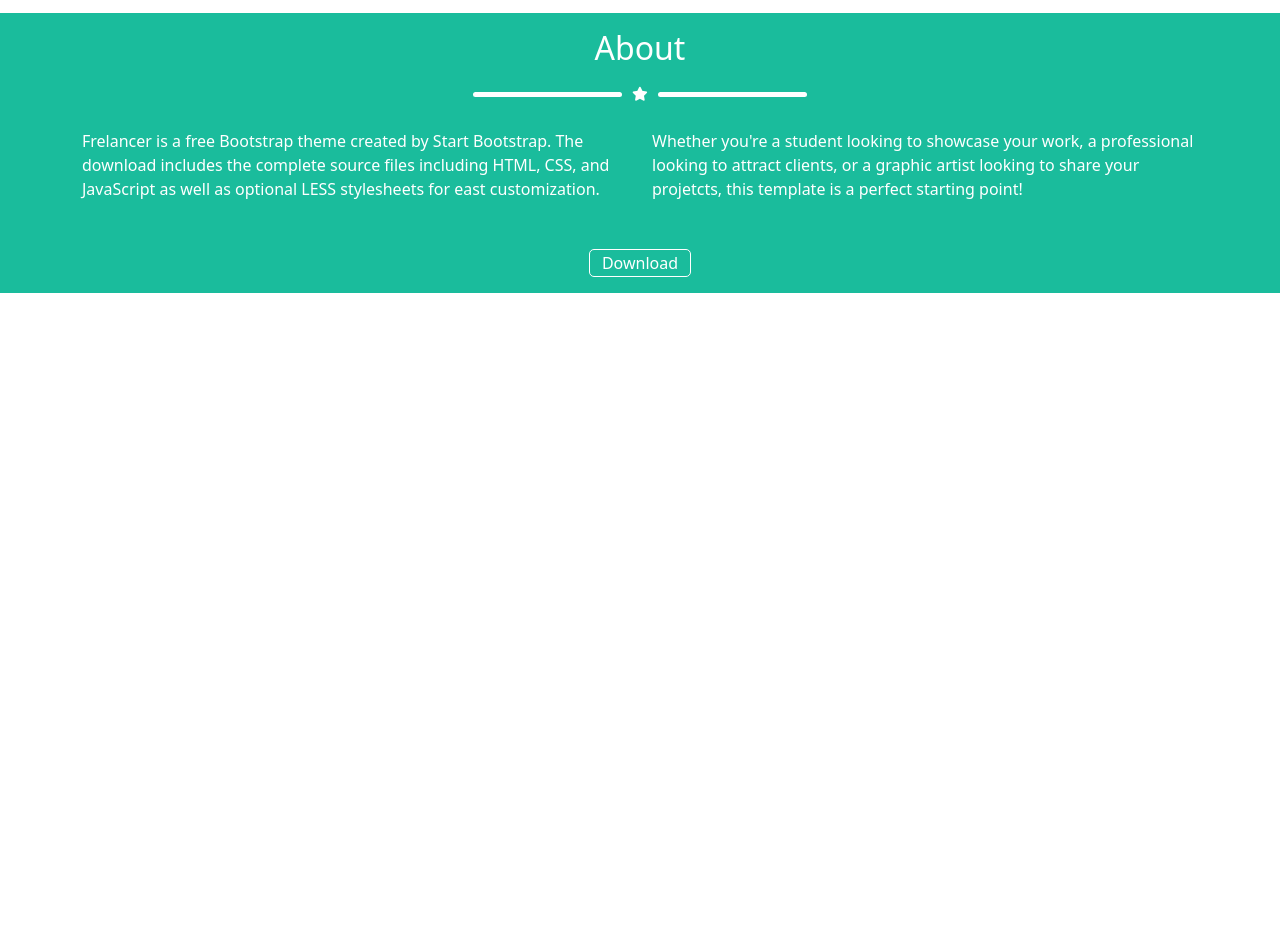
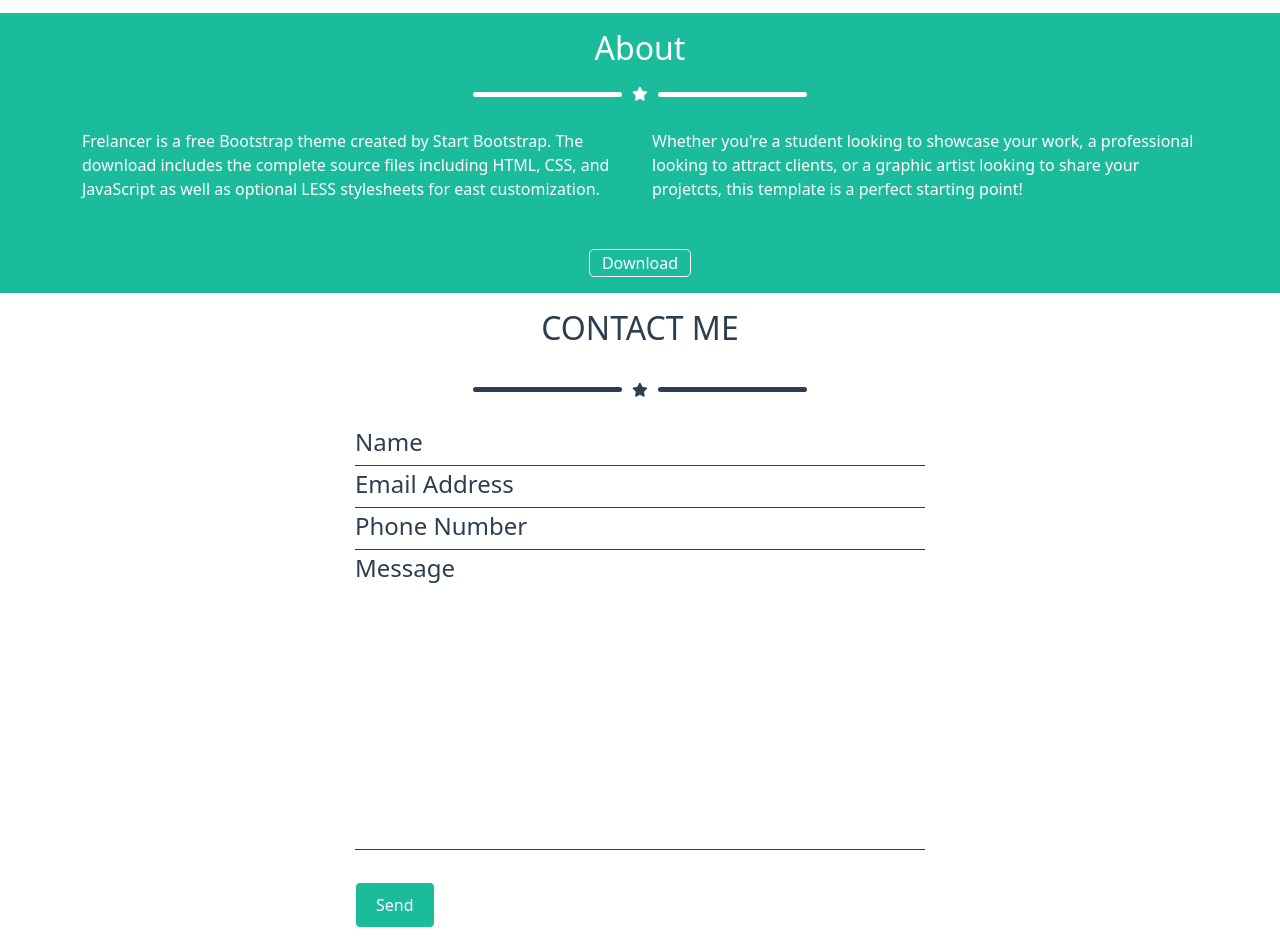
Before and after one commit to giovannifranchi/html-css-bootstrap-freelancer, a plain HTML site: page index.html in a window 1280 px wide. Shown: the part 1207-2151 px from the top of the page. Before the commit the page ends 1500 px from the top, so only its background shows below. Drawn offline with nearby package versions, Linux system fonts and the light colour scheme.

Commit message:
Contact Section

```diff
--- a/css/style.css
+++ b/css/style.css
@@ -59,6 +59,20 @@ Utility
     width: auto;
 }
 
+.form {
+    border-bottom: 1px solid var(--header-color);
+    padding-left: 0;
+}
+
+.message {
+    height: 300px;
+}
+
+.green {
+    color: #fff;
+    padding: 10px 20px;
+    background-color: var(--section-first-color);
+}
 
 /*
 ------------
@@ -125,3 +139,15 @@ About Section
     background-color: var(--section-first-color);
     color: #fff;
 }
+
+
+/*
+------------
+Contact Section
+------------
+*/
+
+
+#contact-section {
+    color: var(--header-color);
+}
--- a/index.html
+++ b/index.html
@@ -156,14 +156,46 @@
         <!-- Contact Section -->
         <section id="contact-section">
             <div class="container">
-
+                <h2 class="text-center text-reset py-3">CONTACT ME</h2>
+                <!-- Decoration Container -->
+                <div class="decoration-container small">
+                    <hr>
+                    <i class="fa-solid fa-star"></i>
+                    <hr>
+                </div>
+                <!-- /Decoration Container -->
+                <!-- Row -->
+                <div class="row flex-column align-content-center py-3">
+                    <div class="col-6 form">
+                        <h4 class="text-reset pt-1">Name</h4>
+                    </div>
+                    <div class="col-6 form">
+                        <h4 class="text-reset pt-1">Email Address</h4>
+                    </div>
+                    <div class="col-6 form">
+                        <h4 class="text-reset pt-1">Phone Number</h4>
+                    </div>
+                    <div class="col-6 form message">
+                        <h4 class="text-reset pt-1">Message</h4>
+                    </div>
+                </div>
+                <!-- /Row -->
+                <!-- Row -->
+                <div class="row justify-content-center py-3">
+                    <div class="col-6 ps-0">
+                        <button class="button green">Send</button>
+                    </div>
+                </div>
+                <!-- /Row -->
             </div>
         </section>
         <!-- /Contact Section -->
     </main>
     <!-- /Main -->
     <!-- Footer -->
-    <footer></footer>
+    <footer>
+
+    </footer>
     <!-- /Footer -->
 </body>
 </html>
```
